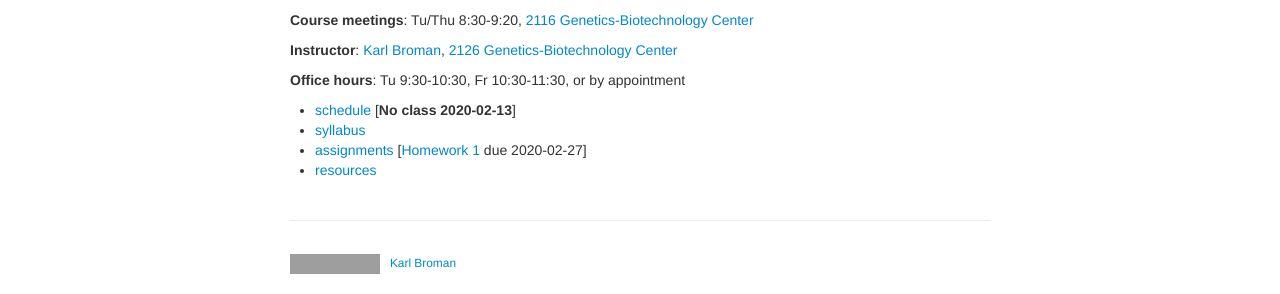
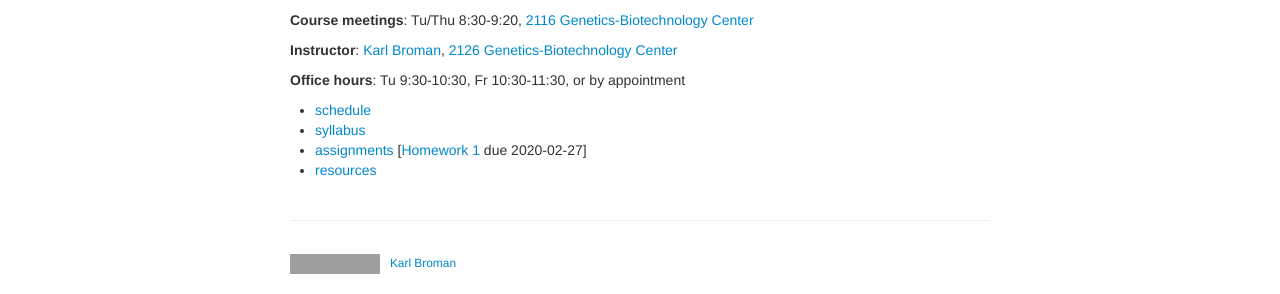
Before and after one commit to kbroman/BMI882_spring2023, a Jekyll site: the page built from index.md, in a window 1280 px wide. Shown: the part 332-626 px from the top of the page. Built offline with Jekyll 4.4.1, drawn with Linux system fonts in a browser that asks for light colours; grey boxes are pictures that could not be loaded.

Commit message:
Remove comment about 2020-02-13 from front page

```diff
--- a/index.md
+++ b/index.md
@@ -28,7 +28,7 @@ biomedical data.
 
 **Office hours**: Tu 9:30-10:30, Fr 10:30-11:30, or by appointment
 
-- [schedule](schedule.html) \[**No class 2020-02-13**\]
+- [schedule](schedule.html)
 - [syllabus](syllabus.html)
 - [assignments](assignments.html) \[[Homework 1](hw1.html) due 2020-02-27\]
 - [resources](resources.html)
```
